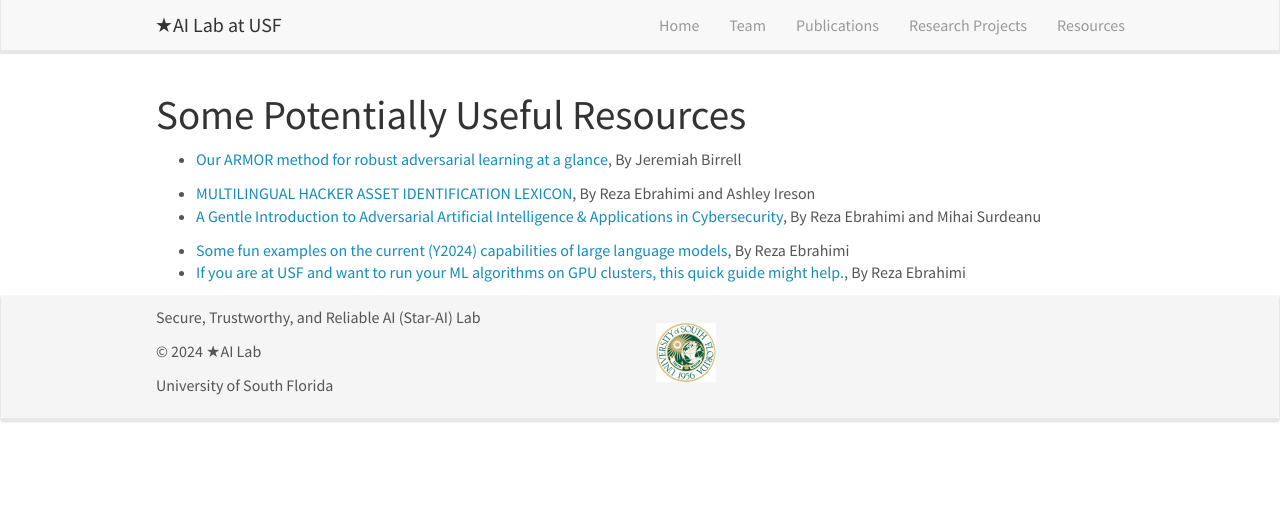
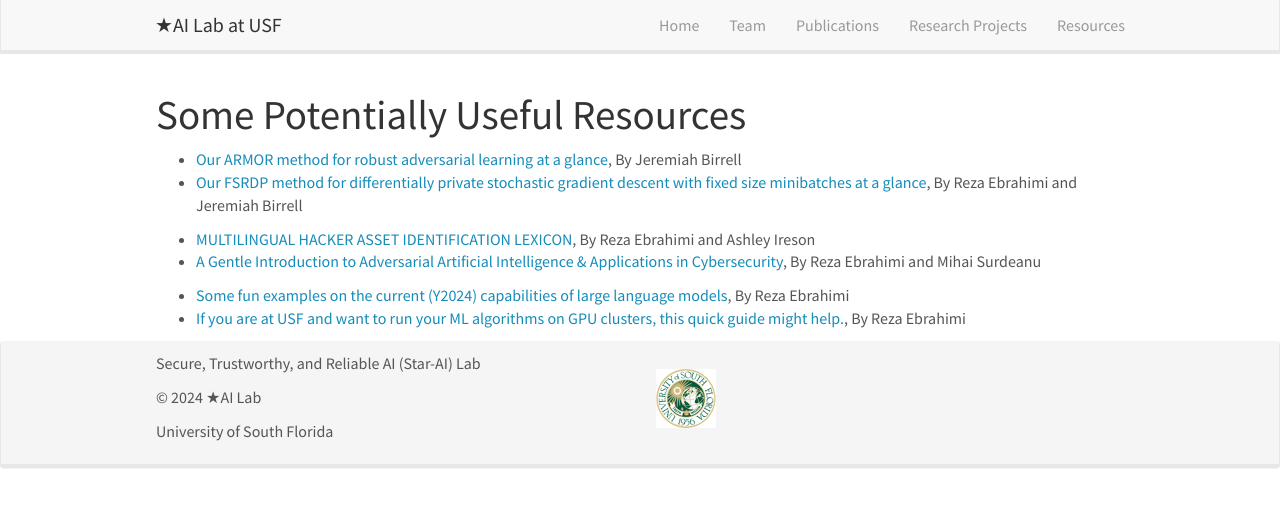
Before and after one commit to star-ailab/star-ailab.github.io, a Jekyll site: the page built from _pages/resources.md, in a window 1280 px wide. Shown: the top 507 px of the page. Built offline with Jekyll 4.4.1, drawn with Linux system fonts in a browser that asks for light colours; nearby versions of some CDN libraries.

Commit message:
Update resources.md

```diff
--- a/_pages/resources.md
+++ b/_pages/resources.md
@@ -9,7 +9,8 @@ permalink: /resources/
 
 # Some Potentially Useful Resources
 
-- [Our ARMOR method for robust adversarial learning at a glance](/files/Birrell_ICERM_2024_Poster-1.pdf), By Jeremiah Birrell
+- [Our ARMOR method for robust adversarial learning at a glance](/files/ICERM_2024_Poster-1.pdf), By Jeremiah Birrell
+- [Our FSRDP method for differentially private stochastic gradient descent with fixed size minibatches at a glance](/files/DPSGD_Poster.pdf), By Reza Ebrahimi and Jeremiah Birrell
 
 
 - [MULTILINGUAL HACKER ASSET IDENTIFICATION LEXICON](https://mohammadrezaebrahimi.github.io/project%20resources/), By Reza Ebrahimi and Ashley Ireson
```
